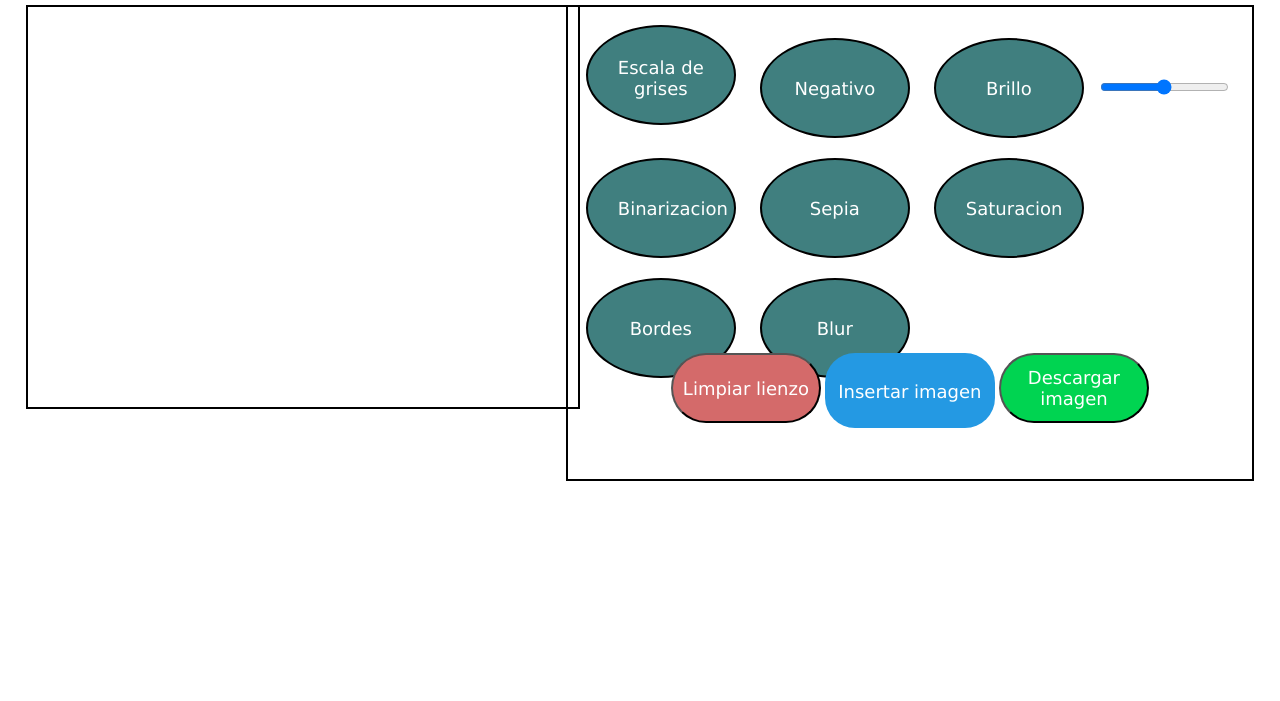
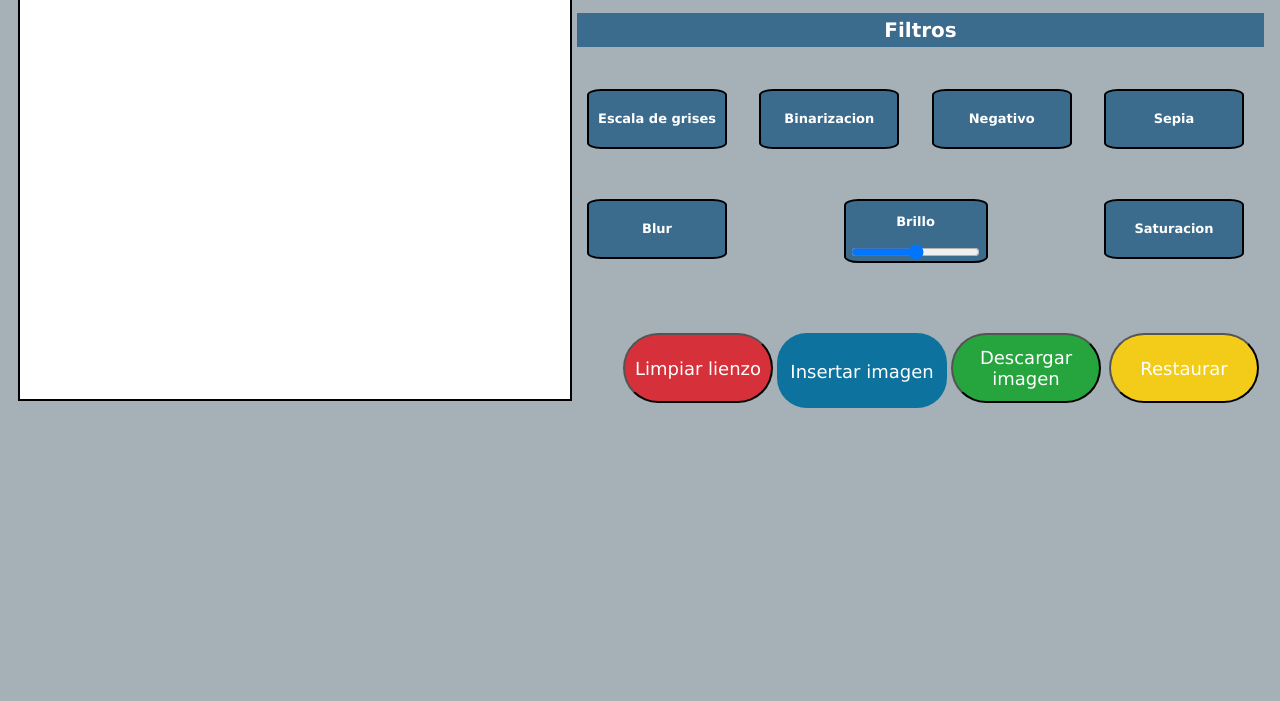
Before and after one commit to NicolasOlaechea/Interfaces, a plain HTML site: page TP1/Entregable/index.html in a window 1280 px wide. Shown: the part 99-800 px from the top of the page. Drawn offline with Linux system fonts and the light colour scheme.

Commit message:
Mejoro la interfaz grafica

```diff
--- a/TP1/Entregable/css/styles.css
+++ b/TP1/Entregable/css/styles.css
@@ -1,8 +1,15 @@
+body {
+    padding: 0;
+    margin: 0;
+    background-color: #A6B0B7;
+}
+
 .header {
     width: 100%;
     display: flex;
     justify-content: space-around;
-    background-color: cadetblue;
+    /*background-color: #0A91CB;*/
+    background-color: #3B6B8D;
 }
 
 .logo_paint {
@@ -48,6 +55,7 @@
 .canvas {
     border: solid 2px black;
     margin: 8px;
+    background-color: white;
 }
 
 .botonera_canvas {
@@ -58,7 +66,7 @@
 /*Filtros*/
 .section_options {
     margin: 8px;
-    border: solid 2px black;
+    /*border: solid 2px black;*/
     width: 55%;
 }
 
@@ -68,24 +76,64 @@
     /*border: 2px black solid;*/
 }
 
+.filtros h2 {
+    width: 100%;
+    padding: 5px;
+    font-size: 20px;
+    color: white;
+    background-color: #3B6B8D;
+    text-align: center;
+    font-family: Verdana, Geneva, Tahoma, sans-serif;
+    font-style: unset;
+}
+
+.filtros div {
+    display: flex;
+    justify-content: space-between;
+    width: 100%;
+    /*border: solid 2px black;*/
+    padding: 15px 0;
+}
+
 .filtros button{
-    width: 150px;
-    height: 100px;
-    background-color: #407F7F;
-    padding: 30px;
+    width: 140px;
+    height: 60px;
+    margin: 10px 0;
+    background-color: #3B6B8D;
     margin: 10px;
     border: solid 2px black;
-    border-radius: 100%;
-    font-size: 18px;
+    border-radius: 10%;
+    font-size: 13px;
     font-family: Verdana, Geneva, Tahoma, sans-serif;
+    font-weight: bolder;
     text-align: center;
     color: white;
     cursor: pointer;
 }
 
+.filtros .div_brillo {
+    padding: 0;
+    display: inline-block;
+    width: 140px;
+    height: 60px;
+    margin: 20px 0;
+    background-color: #3B6B8D;
+    margin: 10px;
+    border: solid 2px black;
+    border-radius: 10%;
+    font-size: 13px;
+    font-family: Verdana, Geneva, Tahoma, sans-serif;
+    font-weight: bolder;
+    text-align: center;
+    color: white;
+}
+
 .botonera_canvas {
     margin: 8px;
     /*border: 2px black solid;*/
+    margin-left: 50px;
+    position: absolute;
+    top: 26.5em;
 }
 
 .section_options .botonera_canvas #btnLimpiarLienzo {
@@ -93,7 +141,7 @@
     height: 70px;
     margin: 0 4px;
     border-radius: 50px;
-    background-color: #D46A6A;
+    background-color: #d6303b;
     text-decoration: none;
     font-size: 18px;
     font-family: Verdana, Geneva, Tahoma, sans-serif;
@@ -107,7 +155,7 @@
     padding: 10px;
     width: 150px;
     height: 55px;
-    background-color: #2499e3;
+    background-color: #0d739e;
     border-radius: 30px;
     cursor: pointer;
     font-size: 18px;
@@ -136,7 +184,7 @@
     height: 70px;
     margin: 0 4px;
     border-radius: 50px;
-    background-color: #00d451;
+    background-color: #26a53e;
     text-decoration: none;
     font-size: 18px;
     font-family: Verdana, Geneva, Tahoma, sans-serif;
@@ -144,3 +192,17 @@
     color: white;
     cursor: pointer;
 }
+
+.botonera_canvas #btn_restaurar_imagen {
+    width: 150px;
+    height: 70px;
+    margin: 0 4px;
+    border-radius: 50px;
+    background-color: #ffd000dc;
+    text-decoration: none;
+    font-size: 18px;
+    font-family: Verdana, Geneva, Tahoma, sans-serif;
+    text-align: center;
+    color: white;
+    cursor: pointer;
+}
--- a/TP1/Entregable/index.html
+++ b/TP1/Entregable/index.html
@@ -21,7 +21,7 @@
         </nav>
     </header>
 
-    <main class="main">
+    <main class="main" id="main">
         <section class="section_canvas">
             <canvas id="canvas" class="canvas" width="550" height="400">
 
@@ -30,15 +30,21 @@
 
         <section class="section_options">
             <div class="filtros">
-                <button class="btn_escala_grises" id="btn_escala_grises">Escala de grises</button>
-                <button class="btn_negativo" id="btn_negativo">Negativo</button>
-                <button class="btn_brillo" id="btn_brillo">Brillo</button>
-                <input type="range" id="brillo" step="any" min="0.0" max="2.0">
-                <button class="btn_binarizacion" id="btn_binarizacion">Binarizacion</button>
-                <button class="btn_sepia" id="btn_sepia">Sepia</button>
-                <button class="btn_saturacion" id="btn_saturacion">Saturacion</button>
-                <button class="btn_bordes" id="btn_bordes">Bordes</button>
-                <button class="btn_blur" id="btn_blur">Blur</button>
+                <h2>Filtros</h2>
+                <div>
+                    <button class="btn_escala_grises" id="btn_escala_grises">Escala de grises</button>
+                    <button class="btn_binarizacion" id="btn_binarizacion">Binarizacion</button>
+                    <button class="btn_negativo" id="btn_negativo">Negativo</button>
+                    <button class="btn_sepia" id="btn_sepia">Sepia</button>
+                </div>
+                <div>
+                    <button class="btn_blur" id="btn_blur">Blur</button>
+                    <div class="div_brillo" id="div_brillo">
+                        <p>Brillo</p>
+                        <input type="range" id="brillo" step="any" min="0.0" max="2.0">
+                    </div>
+                    <button class="btn_saturacion" id="btn_saturacion">Saturacion</button>
+                </div>
             </div>
 
             <div class="botonera_canvas">
@@ -48,6 +54,7 @@
                     <input type="file" id="archivo" accept=".jpg, .png, .jpeg">
                 </div>
                 <button id="btn_descargar_imagen">Descargar imagen</button>
+                <button id="btn_restaurar_imagen">Restaurar</button>
             </div>
         </section>
     </main>
--- a/TP1/Entregable/js/canvas.js
+++ b/TP1/Entregable/js/canvas.js
@@ -19,7 +19,7 @@ let btnDescargarImagen = document.getElementById("btn_descargar_imagen");
 let btnLimpiarLienzo = document.getElementById("btnLimpiarLienzo");
 let btnFiltroEscalaGrises = document.getElementById("btn_escala_grises");
 let btnFiltroNegativo = document.getElementById("btn_negativo");
-let btnFiltroBrillo = document.getElementById("btn_brillo");
+let sliderBrillo = document.getElementById("brillo");
 let btnFiltroBinarizacion = document.getElementById("btn_binarizacion");
 let btnFiltroSepia = document.getElementById("btn_sepia");
 let btnFiltroBlur = document.getElementById("btn_blur");
@@ -66,7 +66,7 @@ btnFiltroBinarizacion.addEventListener("click", function(){
     aplicarFiltroBinarizacion();
 })
 
-btnFiltroBrillo.addEventListener("click", function(){
+sliderBrillo.addEventListener("change", function(){
     aplicarFiltroBrillo();
 })
 
```
